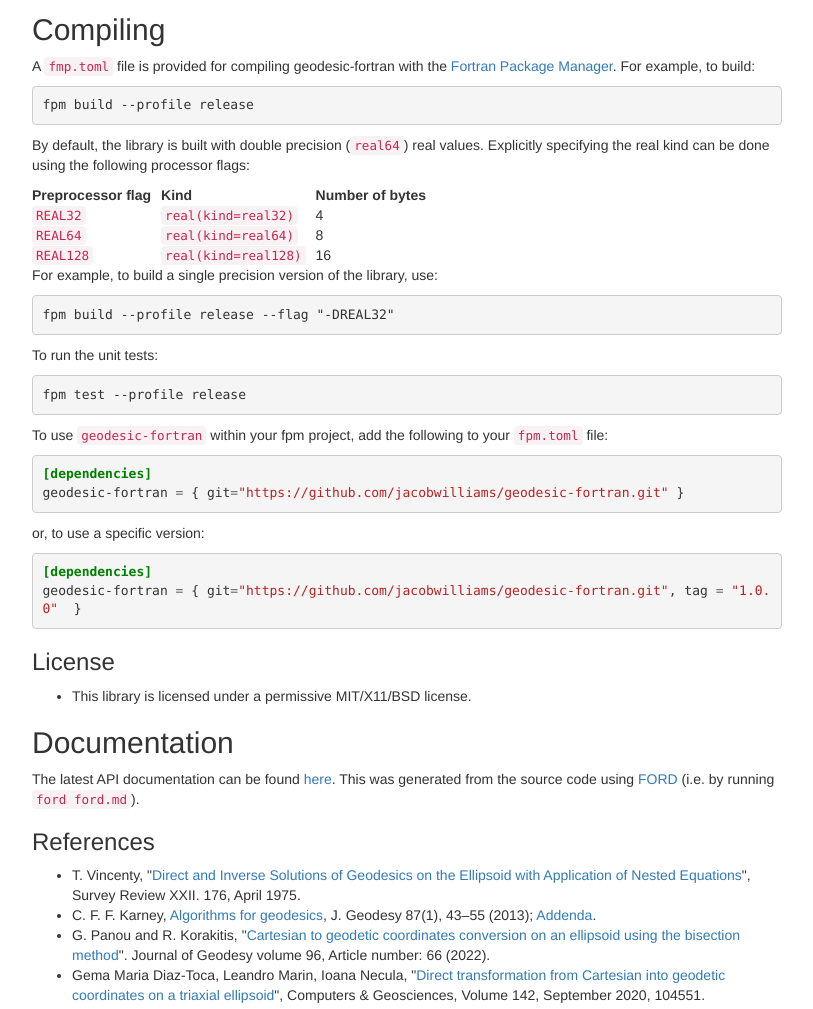
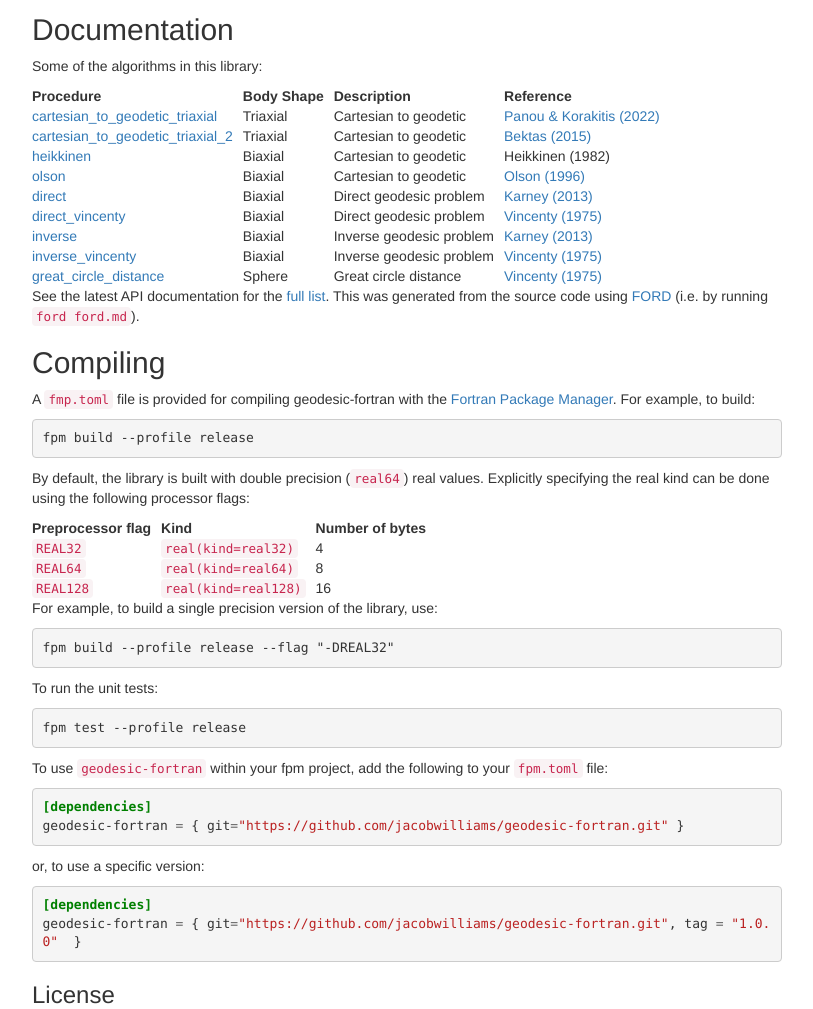
Before and after one commit to jacobwilliams/geodesic-fortran, a plain HTML site: page index.html in a window 1280 px wide. Shown: the part 1800-2809 px from the top of the page, without its empty margins (38-851 px from the left). Drawn offline with nearby package versions, Linux system fonts and the light colour scheme; some packages are replaced by stand-ins of ours.

Commit message:
Deploying to gh-pages from @ jacobwilliams/geodesic-fortran@18560a58a6051a2e5a327a074f29fc296864974c 🚀

```diff
--- a/index.html
+++ b/index.html
@@ -92,6 +92,75 @@
 <a href="https://codecov.io/gh/jacobwilliams/geodesic-fortran"><img alt="codecov" src="https://codecov.io/gh/jacobwilliams/geodesic-fortran/branch/master/graph/badge.svg?token=BHtd51oUTE"></a></p>
 <h3>Description</h3>
 <p>This is a library to solve geodesic problems on an ellipsoid model of a planetary body (e.g., the Earth).</p>
+<h2>Documentation</h2>
+<p>Some of the algorithms in this library:</p>
+<table>
+<thead>
+<tr>
+<th>Procedure</th>
+<th>Body Shape</th>
+<th>Description</th>
+<th>Reference</th>
+</tr>
+</thead>
+<tbody>
+<tr>
+<td><a href="https://jacobwilliams.github.io/geodesic-fortran/proc/cartesian_to_geodetic_triaxial.html">cartesian_to_geodetic_triaxial</a></td>
+<td>Triaxial</td>
+<td>Cartesian to geodetic</td>
+<td><a href="https://link.springer.com/article/10.1007/s00190-022-01650-9">Panou &amp; Korakitis (2022)</a></td>
+</tr>
+<tr>
+<td><a href="https://jacobwilliams.github.io/geodesic-fortran/proc/cartesian_to_geodetic_triaxial_2.html">cartesian_to_geodetic_triaxial_2</a></td>
+<td>Triaxial</td>
+<td>Cartesian to geodetic</td>
+<td><a href="https://www.arcjournals.org/international-journal-of-mining-science/volume-1-issue-1/4">Bektas (2015)</a></td>
+</tr>
+<tr>
+<td><a href="https://jacobwilliams.github.io/geodesic-fortran/proc/heikkinen.html">heikkinen</a></td>
+<td>Biaxial</td>
+<td>Cartesian to geodetic</td>
+<td>Heikkinen (1982)</td>
+</tr>
+<tr>
+<td><a href="https://jacobwilliams.github.io/geodesic-fortran/proc/olson.html">olson</a></td>
+<td>Biaxial</td>
+<td>Cartesian to geodetic</td>
+<td><a href="https://ieeexplore.ieee.org/document/481290">Olson (1996)</a></td>
+</tr>
+<tr>
+<td><a href="https://jacobwilliams.github.io/geodesic-fortran/proc/direct.html">direct</a></td>
+<td>Biaxial</td>
+<td>Direct geodesic problem</td>
+<td><a href="https://link.springer.com/article/10.1007/s00190-012-0578-z">Karney (2013)</a></td>
+</tr>
+<tr>
+<td><a href="https://jacobwilliams.github.io/geodesic-fortran/proc/direct_vincenty.html">direct_vincenty</a></td>
+<td>Biaxial</td>
+<td>Direct geodesic problem</td>
+<td><a href="https://www.ngs.noaa.gov/PUBS_LIB/inverse.pdf">Vincenty (1975)</a></td>
+</tr>
+<tr>
+<td><a href="https://jacobwilliams.github.io/geodesic-fortran/proc/inverse.html">inverse</a></td>
+<td>Biaxial</td>
+<td>Inverse geodesic problem</td>
+<td><a href="https://link.springer.com/article/10.1007/s00190-012-0578-z">Karney (2013)</a></td>
+</tr>
+<tr>
+<td><a href="https://jacobwilliams.github.io/geodesic-fortran/proc/inverse_vincenty.html">inverse_vincenty</a></td>
+<td>Biaxial</td>
+<td>Inverse geodesic problem</td>
+<td><a href="https://www.ngs.noaa.gov/PUBS_LIB/inverse.pdf">Vincenty (1975)</a></td>
+</tr>
+<tr>
+<td><a href="https://jacobwilliams.github.io/geodesic-fortran/proc/great_circle_distance.html">great_circle_distance</a></td>
+<td>Sphere</td>
+<td>Great circle distance</td>
+<td><a href="https://www.ngs.noaa.gov/PUBS_LIB/inverse.pdf">Vincenty (1975)</a></td>
+</tr>
+</tbody>
+</table>
+<p>See the latest API documentation for the <a href="https://jacobwilliams.github.io/geodesic-fortran/">full list</a>. This was generated from the source code using <a href="https://github.com/Fortran-FOSS-Programmers/ford">FORD</a> (i.e. by running <code>ford ford.md</code>).</p>
 <h2>Compiling</h2>
 <p>A <code>fmp.toml</code> file is provided for compiling geodesic-fortran with the <a href="https://github.com/fortran-lang/fpm">Fortran Package Manager</a>. For example, to build:</p>
 <div class="codehilite"><pre><span></span><code>fpm build --profile release
@@ -146,8 +215,6 @@
 <ul>
 <li>This library is licensed under a permissive MIT/X11/BSD license.</li>
 </ul>
-<h2>Documentation</h2>
-<p>The latest API documentation can be found <a href="https://jacobwilliams.github.io/geodesic-fortran/">here</a>. This was generated from the source code using <a href="https://github.com/Fortran-FOSS-Programmers/ford">FORD</a> (i.e. by running <code>ford ford.md</code>).</p>
 <h3>References</h3>
 <ul>
 <li>T. Vincenty, "<a href="http://www.ngs.noaa.gov/PUBS_LIB/inverse.pdf">Direct and Inverse Solutions of Geodesics on the Ellipsoid with Application of Nested Equations</a>", Survey Review XXII. 176, April 1975.</li>
```
Also changed, not shown: tipuesearch/tipuesearch_content.js.
